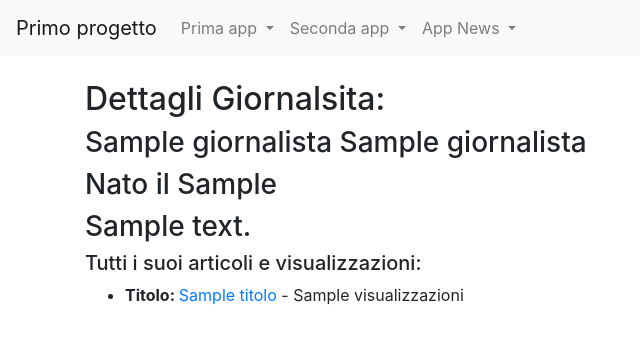
After one commit to VitalieCiotu/primo_progetto, a Django app: template news/templates/giornalista_detail.html in a window 1280 px wide. The commit adds this page. Shown: the top 344 px of the page, without its empty margins (0-640 px from the left). Run offline with Django 5.2, Linux system fonts and the light colour scheme; the template is opened without the code that fills it: most values are stand-ins (such as "Sample title", 1, 10 or a date in 2020).

Commit message:
News finito!!!

```diff
--- /dev/null
+++ b/news/templates/giornalista_detail.html
@@ -0,0 +1,19 @@
+{% extends 'base.html' %}
+
+{% block title %}
+    {{ giornalista.nome }}
+{% endblock title %}
+
+{% block content %}
+    <h2>Dettagli Giornalsita:</h2>
+    <h3>{{ giornalista.cognome }} {{giornalista.nome}}</h3>
+    <h3>Nato il {{giornalista.anno_di_nascita}}</h3>
+    <h3>{{ giornalista_detail }}</h3>
+
+    <h5>Tutti i suoi articoli e visualizzazioni:</h5>
+    {% for articolo in articoli %}
+        <ul>
+            <li><strong>Titolo: </strong><a href="/news/articoli/{{articolo.id}}">{{ articolo.titolo}}</a> - {{articolo.visualizzazioni}}</li>
+        </ul>
+    {% endfor %}
+{% endblock content %}
--- a/news/urls.py
+++ b/news/urls.py
@@ -1,4 +1,4 @@
-from .views import indexNews, home, ArticoloDetailView, listaArticoli, queryBase
+from .views import indexNews, home, ArticoloDetailView, GiornalistaDetailView, listaArticoli, queryBase
 from django.urls import path
 from django.contrib import admin
 
@@ -21,6 +21,7 @@ urlpatterns = [
     path('listaArticoli/<int:pk>/', listaArticoli, name='listaArticoli'),
     path('listaArticoli/', listaArticoli, name='listaArticoli'),
     path('query/', queryBase, name='query'),
+    path('giornalisti/<int:pk>/', GiornalistaDetailView, name='giornalista_detail'),
 
     # Rimuovi o sostituisci la route per queryBase se non esiste
 ]
```
Also changed, not shown: news/templates/indexNews.html (+2 -9 lines), news/templates/listaArticoli.html (+7 -3 lines), news/views.py (+9 -0 lines), db.sqlite3.
